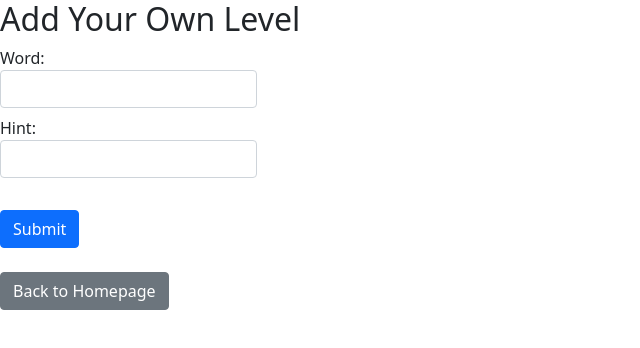
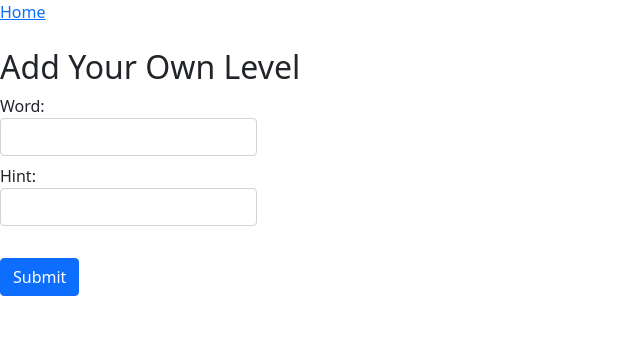
Before and after one commit to tsbrun/hangman, a React (Create React App) app: page /add-new-level in a window 1280 px wide. Shown: the top 348 px of the page, without its empty margins (0-640 px from the left). Built offline with nearby package versions, Linux system fonts and the light colour scheme.

Commit message:
Make home link consistent across UIs

```diff
--- a/src/App.js
+++ b/src/App.js
@@ -28,7 +28,7 @@ function App() {
 
       <Levels data={levels}  />
 
-      <br /><br />
+      <br />
 
       <Link to={"/add-new-level"}>
         <Button variant="primary">Add Your Own Level</Button>
--- a/src/components/levels/LevelForm.js
+++ b/src/components/levels/LevelForm.js
@@ -30,6 +30,8 @@ export default function LevelForm() {
 
     return (
         <>
+        <Link to={"/"}>Home</Link>
+        <br /><br />
         <h2>Add Your Own Level</h2>
         <Form>
             <Form.Label>
@@ -44,8 +46,6 @@ export default function LevelForm() {
             <br /><br />
             <Button variant="primary" onClick={e => handleSubmit(e)}>Submit</Button>
         </Form>
-        <br />
-        <Link to={"/"}><Button variant="secondary">Back to Homepage</Button></Link>
         </>
     )
 }
--- a/src/containers/Hangman.js
+++ b/src/containers/Hangman.js
@@ -51,7 +51,7 @@ function Hangman() {
     return(
         <>
         <Link to="/">Home</Link>
-        <br />
+        <br /><br />
         <Image />
         <Hint hint={level.hint} />
 
```
